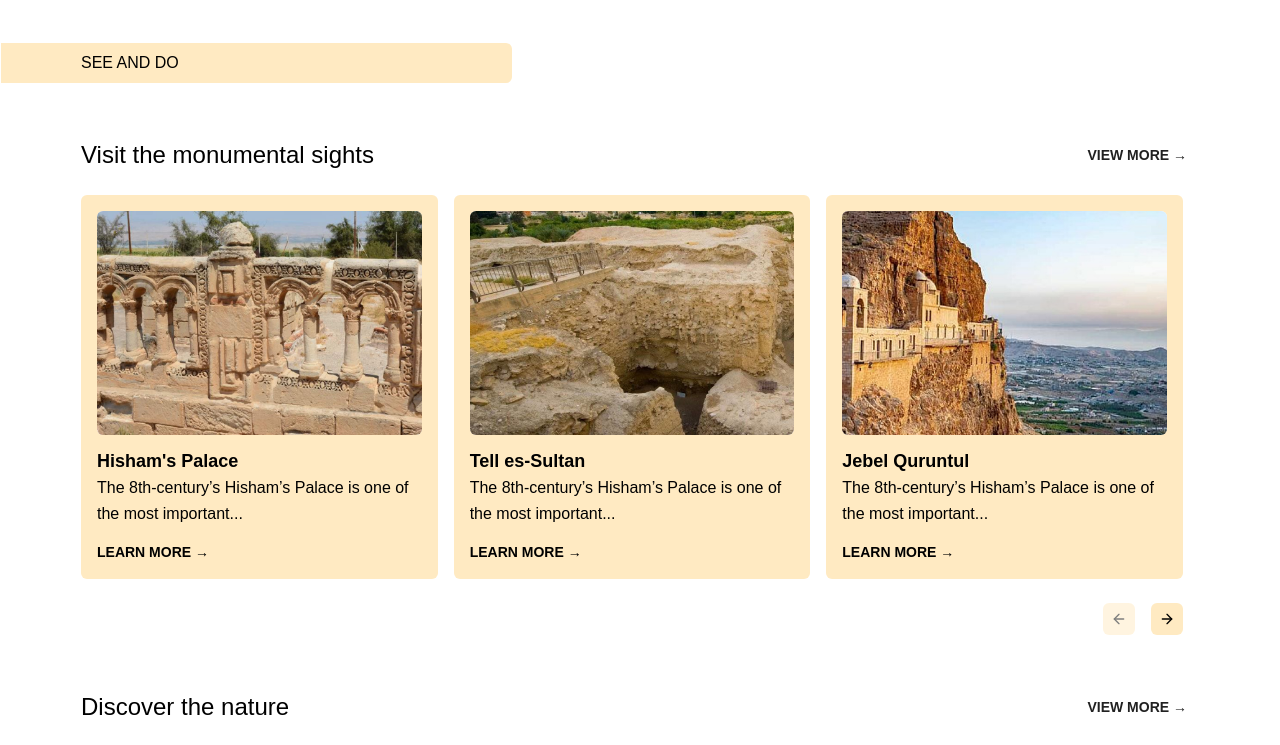
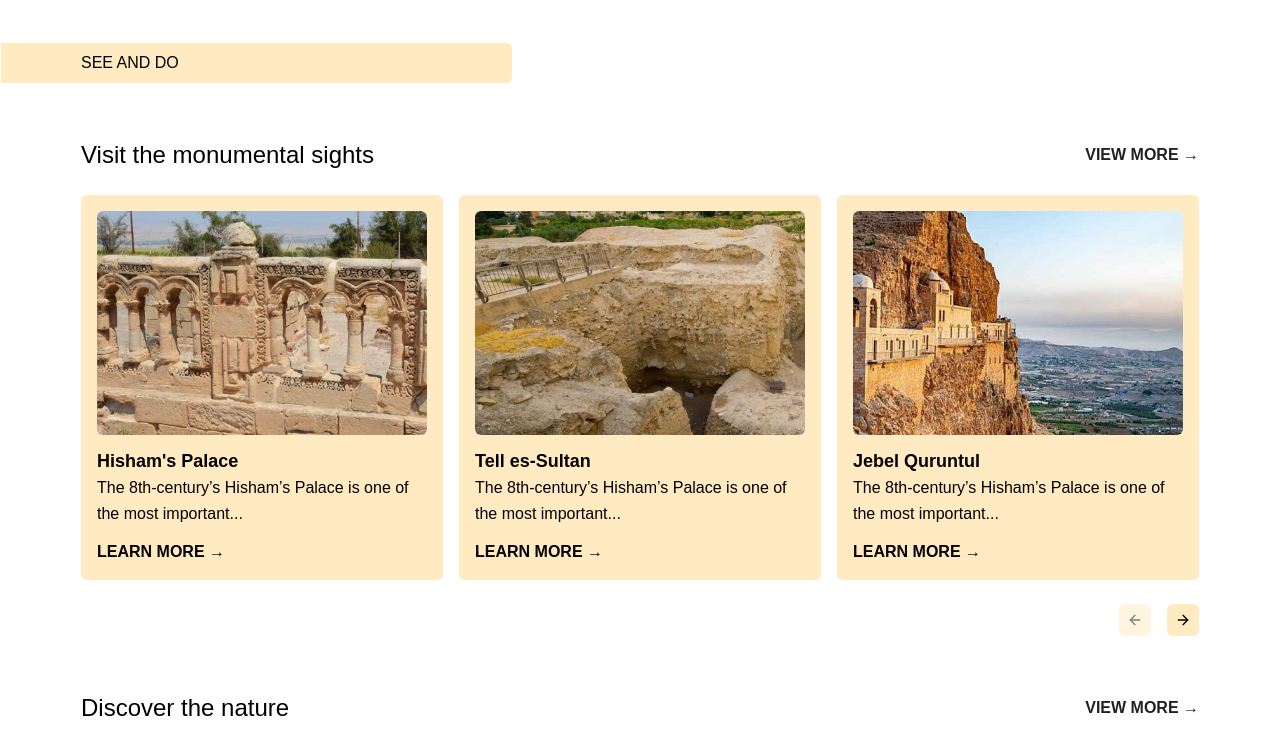
Before and after one commit to monikadybalska/visitjericho, a Next.js app: page / in a window 1280 px wide. Shown: the part 660-1405 px from the top of the page. Built offline with nearby package versions, Linux system fonts and the light colour scheme; a web font is replaced by a local one.

Commit message:
style: minor styling changes

```diff
--- a/app/components/carousel/card.tsx
+++ b/app/components/carousel/card.tsx
@@ -43,7 +43,13 @@ export default function CardDefault({
           <Typography>{description}</Typography>
         </CardBody>
         <CardFooter className="p-0">
-          <Button variant="text" color="black" className="p-0" ripple={false}>
+          <Button
+            variant="text"
+            color="black"
+            size="md"
+            className="p-0"
+            ripple={false}
+          >
             Learn more →
           </Button>
         </CardFooter>
--- a/app/components/carousel/carousel-buttons.tsx
+++ b/app/components/carousel/carousel-buttons.tsx
@@ -16,7 +16,7 @@ export const CarouselPrevious = React.forwardRef<
       className={cn(
         `absolute h-8 w-8 rounded-md bg-${color}-light flex justify-center items-center hover:shadow-[7px_7px_0_0_rgba(0,0,0,1)] transition-shadow hover:shadow-${color}`,
         orientation === "horizontal"
-          ? "right-16 -bottom-14 -translate-y-1/2"
+          ? "right-12 -bottom-14 -translate-y-1/2"
           : "-top-12 left-1/2 -translate-x-1/2 rotate-90",
         !canScrollPrev && "opacity-50 hover:shadow-none",
         className
@@ -45,7 +45,7 @@ export const CarouselNext = React.forwardRef<
       className={cn(
         `absolute h-8 w-8 rounded-md bg-${color}-light flex justify-center items-center hover:shadow-[7px_7px_0_0_rgba(0,0,0,1)] transition-shadow hover:shadow-${color}`,
         orientation === "horizontal"
-          ? "right-4 -bottom-14 -translate-y-1/2"
+          ? "right-0 -bottom-14 -translate-y-1/2"
           : "-bottom-12 left-1/2 -translate-x-1/2 rotate-90",
         !canScrollNext && "opacity-50 hover:shadow-none",
         className
--- a/app/components/carousel/carousel-content.tsx
+++ b/app/components/carousel/carousel-content.tsx
@@ -10,7 +10,7 @@ export const CarouselContent = React.forwardRef<
   const { carouselRef, orientation } = useCarousel();
 
   return (
-    <div ref={carouselRef} className="overflow-x-hidden pr-20 pb-4 md:pr-4">
+    <div ref={carouselRef} className="overflow-x-clip pb-4 -mr-4 pr-4">
       <div
         ref={ref}
         className={cn(
--- a/app/page.tsx
+++ b/app/page.tsx
@@ -31,7 +31,7 @@ export default function Home() {
         }) => {
           return (
             <section
-              className="flex w-full justify-center flex-col overflow-visible mt-16"
+              className="flex w-full justify-center flex-col mt-16"
               key={section.label}
             >
               <div
@@ -44,15 +44,16 @@ export default function Home() {
                 {section.subsections.map((subsection) => {
                   return (
                     <section
-                      className="w-full max-w-screen-xl pb-10 pt-14 overflow-y-visible"
+                      className="w-full pb-10 pt-14 max-w-screen-xl "
                       key={subsection.title}
                     >
-                      <div className="w-full flex justify-between pr-3">
+                      <div className="w-full flex justify-between">
                         <h2 className="font-serif">{subsection.title}</h2>
                         <Button
                           variant="text"
                           color="black"
-                          className="p-0 hover:underline hover:bg-transparent text-sm"
+                          size="md"
+                          className="p-0 hover:underline hover:bg-transparent text-md"
                           ripple={false}
                         >
                           View more →
@@ -117,7 +118,7 @@ export default function Home() {
               <Button
                 variant="text"
                 color="black"
-                className="p-0 hover:underline hover:bg-transparent text-sm"
+                className="p-0 hover:underline hover:bg-transparent text-md"
                 ripple={false}
               >
                 Learn more →
```
